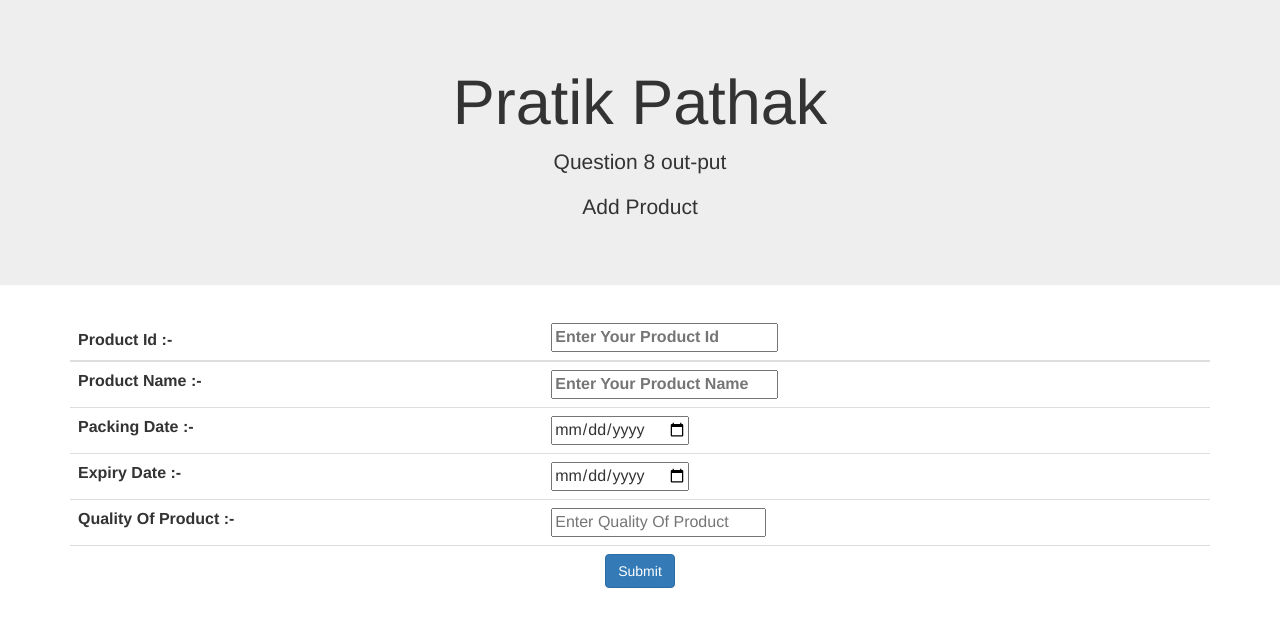
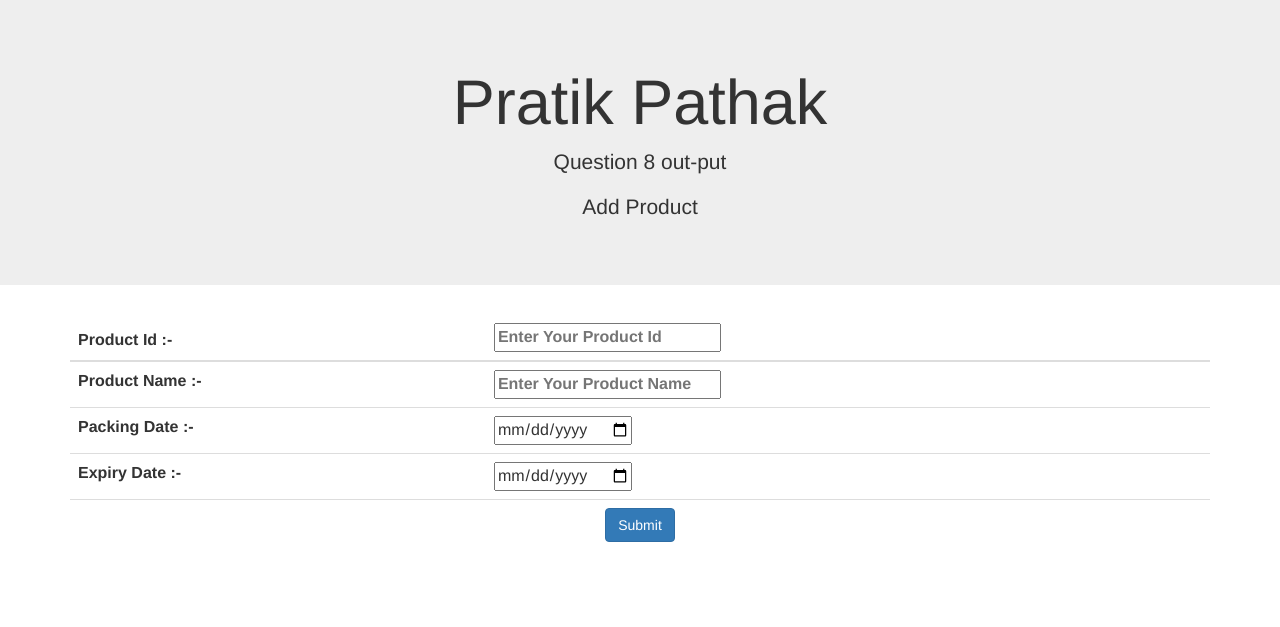
Before and after one commit to pratikpathak99/PHP, a PHP site: the page made by Assignment/Question 8/add.php in a window 1280 px wide. Shown: the top 627 px of the page. Run offline with PHP 8.4, Linux system fonts and the light colour scheme.

Commit message:
Update add.php

```diff
--- a/Assignment/Question 8/add.php
+++ b/Assignment/Question 8/add.php
@@ -1,7 +1,7 @@
 <?php
     session_start();
     if(isset($_POST['submit'])){
-        $product = array("Product_ID" => $_POST["Product_Id"],"Product_Name" => $_POST["product_name"],"Product Packing_Date" =>$_POST["packing_date"],"Expiry_Date"=>$_POST["Expiry_Date"],"Quality_Of_Product" =>$_POST["Quality_Of_Product"]);
+        $product = array("Product_ID" => $_POST["Product_Id"],"Product_Name" => $_POST["product_name"],"Product Packing_Date" =>$_POST["packing_date"],"Expiry_Date"=>$_POST["Expiry_Date"],"Quality_Of_Product" =>"error");
 
         $_SESSION["Main_array"]=$product;
         echo '<script>alert("Data Add")
@@ -9,6 +9,7 @@
             </script>';
 
     }
+
 ?>
 <html>
 <head>
@@ -55,10 +56,7 @@
                     <th scope="row">Expiry Date :- </th>
                     <td><input type="Date" name="Expiry_Date" id="Expiry_Date" placeholder="Enter Expiry Date"/></td>
                 </tr>
-                <tr>
-                    <th scope="row">Quality Of Product :- </th>
-                    <td><input type="text" name="Quality_Of_Product" id="Quality_Of_Product" placeholder="Enter Quality Of Product"/></td>
-                </tr>
+
                 <tr>
                     <th colspan="2" style="text-align:center;"><input type="submit" id="submit" name="submit" class="btn btn-primary"/> </th>
                 </tr>
```
